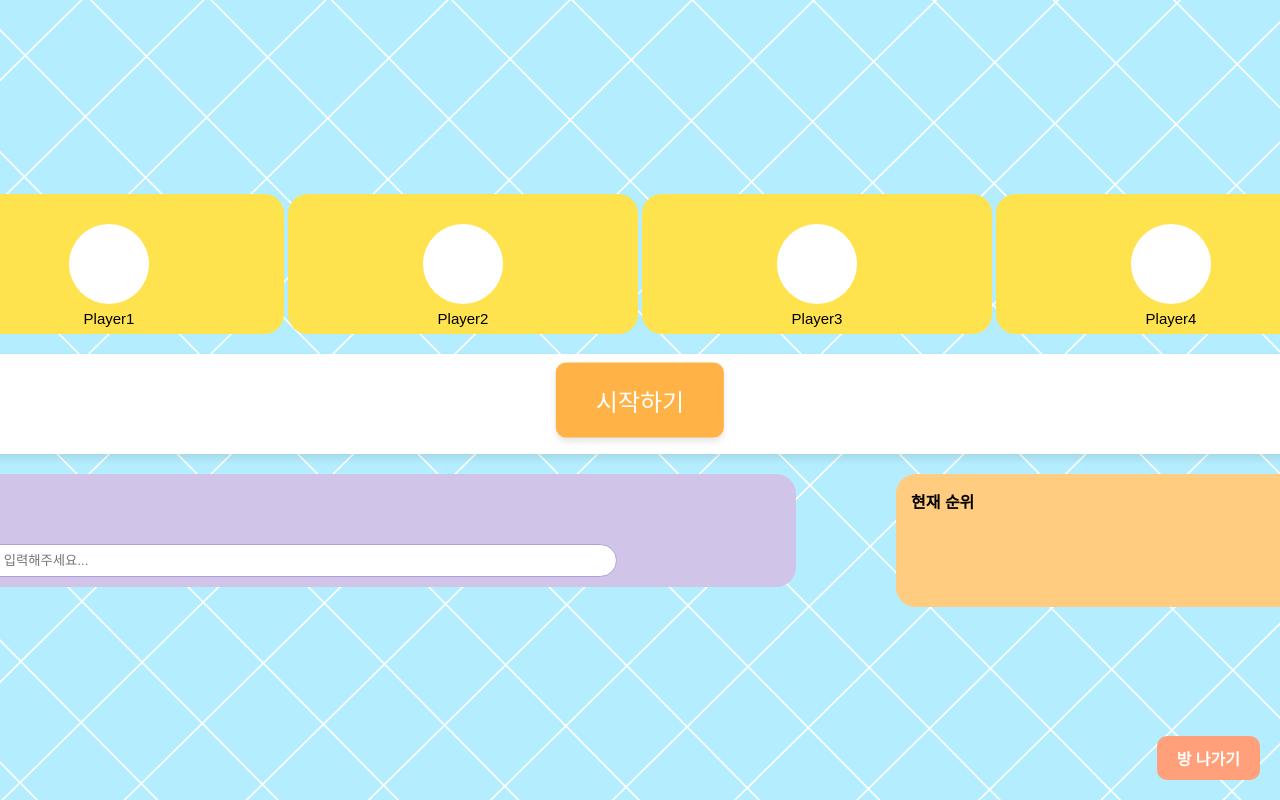
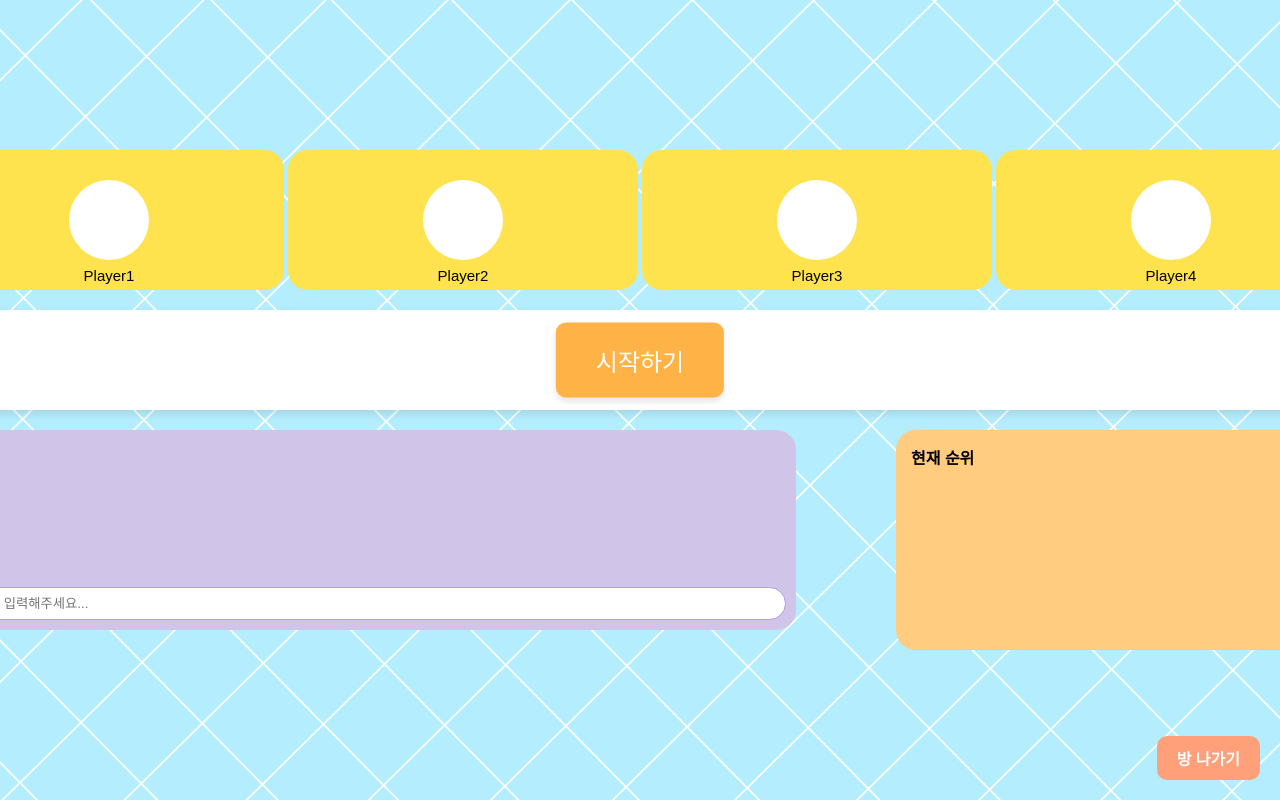
Before and after one commit to kw-ic-web/24-team-quizteam, a website: page CatchEnglish/views/gameRoom.html in a window 1280 px wide. Shown: the top 800 px of the page. Drawn offline with nearby package versions, Linux system fonts and the light colour scheme; no server answers.

Commit message:
약간의 디자인 수정

```diff
--- a/CatchEnglish/public/stylesheets/gameRoom.css
+++ b/CatchEnglish/public/stylesheets/gameRoom.css
@@ -51,11 +51,12 @@
 
 
 .question-container {
-    background-color: #FFFFFF; /* 배경을 흰색으로 설정 */
+    background-color: #FFFFFF;
     padding: 20px;
     border-radius: 20px;
-    box-shadow: 0 4px 8px rgba(0, 0, 0, 0.1); /* 약간의 그림자 효과 */
+    box-shadow: 0 4px 8px rgba(0, 0, 0, 0.1);
     margin-bottom: 20px;
+    position: relative;
 }
 
 .question {
@@ -84,28 +85,40 @@
 }
 
 .chat {
+    display: flex;
+    flex-direction: column;
     background-color: #d1c4e9;
     padding: 10px;
     border-radius: 20px;
     margin-bottom: 20px;
-    align-items: center;
     flex: 2;
-    height:30%;
+    height: 200px;
+    box-sizing: border-box;
+}
+
+.chat-box {
+    flex: 1;
+    overflow-y: auto;
+    margin-bottom: 10px;
+    padding-right: 10px;
+}
+.chat-box::-webkit-scrollbar {
+    display: none;
 }
 
 .chat-message {
     font-size: 14px;
-    margin-right: 10px;
+    margin-bottom: 5px;
 }
 
 .input-box {
-    flex: 1;
     padding: 8px;
     border-radius: 20px;
     border: 1px solid #b39ddb;
-    margin-top: 60px;
-    width:80%;
+    width: 100%;
+    box-sizing: border-box;
 }
+
 
 .ranking {
     background-color: #ffcc80;
@@ -146,26 +159,25 @@
 }
 
 #start-quiz-btn {
-    position: absolute; /* 화면 중앙에 배치 */
+    position: absolute;
     top: 50%;
     left: 50%;
-    transform: translate(-50%, -50%); /* 중앙 정렬 */
-    padding: 20px 40px; /* 버튼 크기 조정 */
-    font-size: 1.5rem; /* 글씨 크기 조정 */
-    background-color: #FFB246; /* 버튼 배경색 */
-    color: white; /* 글씨 색상 */
-    border: none; /* 테두리 제거 */
-    border-radius: 10px; /* 버튼 모서리 둥글게 */
-    cursor: pointer; /* 마우스 커서 변경 */
-    box-shadow: 0px 4px 6px rgba(0, 0, 0, 0.1); /* 버튼 그림자 */
-    transition: background-color 0.3s ease, transform 0.2s ease; /* 효과 추가 */
+    transform: translate(-50%, -50%);
+    padding: 20px 40px;
+    font-size: 1.5rem;
+    background-color: #FFB246;
+    color: white;
+    border: none;
+    border-radius: 10px;
+    cursor: pointer;
+    box-shadow: 0px 4px 6px rgba(0, 0, 0, 0.1);
 }
 
 #start-quiz-btn:hover {
-    background-color: #FF9500; /* 버튼 호버 시 색상 변경 */
-    transform: translate(-50%, -50%) scale(1.05); /* 버튼 호버 시 크기 약간 확대 */
+    background-color: #FF9500;
+    transform: translate(-50%, -50%) scale(1.05);
 }
 
 #start-quiz-btn:active {
-    transform: translate(-50%, -50%) scale(0.95); /* 클릭 시 크기 약간 축소 */
+    transform: translate(-50%, -50%) scale(0.95);
 }
```
